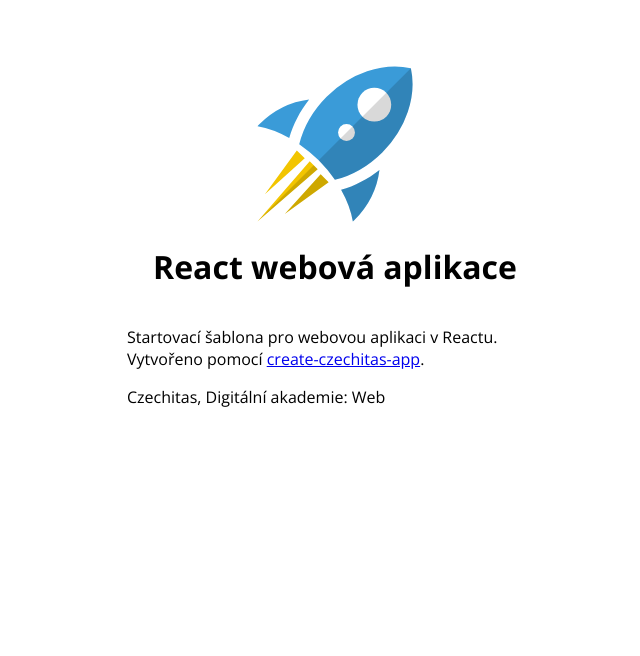
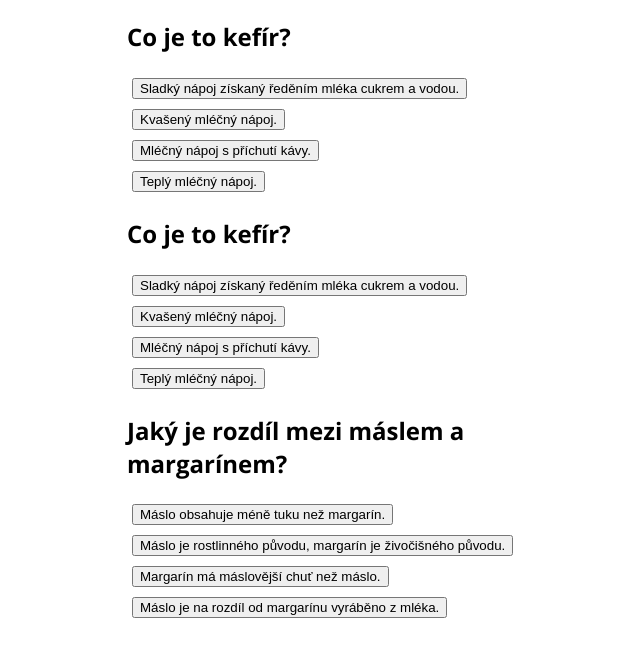
Before and after one commit to HSpoustova/Gastro-Monster, a React (Vite) app: page / in a window 1280 px wide. Shown: the top 656 px of the page, without its empty margins (305-945 px from the left). Built offline with nearby package versions, Linux system fonts and the light colour scheme.

Commit message:
zalozeni arrays a nahodny vyber otazky z pole

```diff
--- /dev/null
+++ b/src/components/Arrays/index.jsx
@@ -0,0 +1,66 @@
+export const dairyData = [
+  {
+    question: 'Co je to pasterace a k čemu slouží?',
+    answer: [
+      'Je to proces zpracování mléka na sýr.',
+      'Způsob výroby mléčné čokolády.',
+      'Krátkodobé zahřátí mléka, které způsobí zabití škodlivých mikroorganismů.',
+      'Proces, kterým se odstraňuje tuk z mléka.',
+    ],
+    correctAnswer: 2,
+  },
+
+  {
+    question: 'Jak se vyrábí tavený sýr?',
+    answer: [
+      'Tavením sýra na slunci.',
+      'Smícháním sýra s vodou a následným tepelným zpracováním.',
+      'Tepelným zpracovaním sýra za přídavku tavicích solí.',
+    ],
+    correctAnswer: 2,
+  },
+
+  {
+    question: 'Co je to kefír?',
+    answer: [
+      'Sladký nápoj získaný ředěním mléka cukrem a vodou.',
+      'Kvašený mléčný nápoj.',
+      'Mléčný nápoj s příchutí kávy.',
+      'Teplý mléčný nápoj.',
+    ],
+    correctAnswer: 1,
+  },
+
+  {
+    question: 'Jak se vyrábí jogurt?',
+    answer: [
+      'Kysáním mléka, smetany, podmáslí nebo jejich směsi.',
+      'Kvašením pomocí kvasinek.',
+      'Přídáním jogurtových zahušťovadel.',
+    ],
+    correctAnswer: 0,
+  },
+
+  {
+    question: 'Jaký je rozdíl mezi máslem a margarínem?',
+    answer: [
+      'Máslo obsahuje méně tuku než margarín.',
+      'Máslo je rostlinného původu, margarín je živočišného původu.',
+      'Margarín má máslovější chuť než máslo.',
+      'Máslo je na rozdíl od margarínu vyráběno z mléka.',
+    ],
+    correctAnswer: 3,
+  },
+];
+
+export const bakeryData = [
+  { question: '', answer: ['', '', '', ''], correctAnswer: '' },
+];
+
+export const meatData = [
+  { question: '', answer: ['', '', '', ''], correctAnswer: '' },
+];
+
+export const fruitVegData = [
+  { question: '', answer: ['', '', '', ''], correctAnswer: '' },
+];
--- /dev/null
+++ b/src/components/DiaryProduct/index.jsx
@@ -0,0 +1,27 @@
+import './style.css';
+import { dairyData } from '../Arrays';
+import { useState } from 'react';
+
+export const DiaryProduct = () => {
+  const getRandomObject = (array) => {
+    const randomObject = array[Math.floor(Math.random() * array.length)];
+    return randomObject;
+  };
+
+  const [questionData, setQuestionData] = useState(() =>
+    getRandomObject(dairyData),
+  );
+
+  return (
+    <div className="container">
+      <div>
+        <h2>{questionData.question}</h2>
+        {questionData.answer.map((answer) => (
+          <div>
+            <button className="button__answer">{answer}</button>
+          </div>
+        ))}
+      </div>
+    </div>
+  );
+};
--- /dev/null
+++ b/src/components/DiaryProduct/style.css
@@ -0,0 +1,7 @@
+.button__answer {
+  margin: 5px;
+}
+
+.button__answer--green {
+  background-color: green;
+}
--- a/src/pages/HomePage/index.jsx
+++ b/src/pages/HomePage/index.jsx
@@ -1,23 +1,12 @@
 import './style.css';
+import { DiaryProduct } from '../../components/DiaryProduct';
 
 export const HomePage = () => {
   return (
     <div className="container">
-      <header>
-        <div className="logo" />
-        <h1>React webová aplikace</h1>
-      </header>
-      <main>
-        <p>
-          Startovací šablona pro webovou aplikaci v Reactu. Vytvořeno pomocí
-          {" "}
-          <a href="https://www.npmjs.com/package/create-czechitas-app">create-czechitas-app</a>
-          .
-        </p>
-      </main>
-      <footer>
-        <p>Czechitas, Digitální akademie: Web</p>
-      </footer>
+      <DiaryProduct />
+      <DiaryProduct />
+      <DiaryProduct />
     </div>
   );
 };
```
